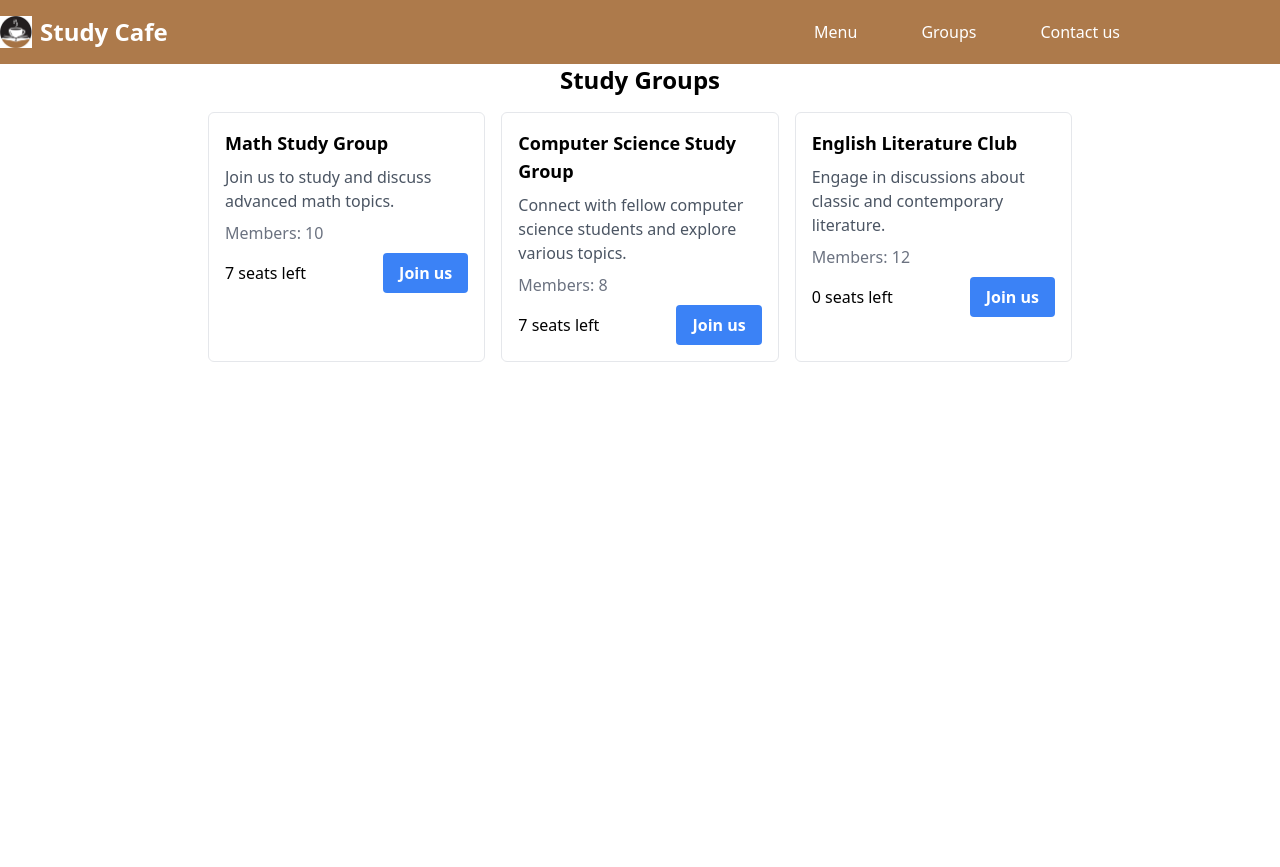
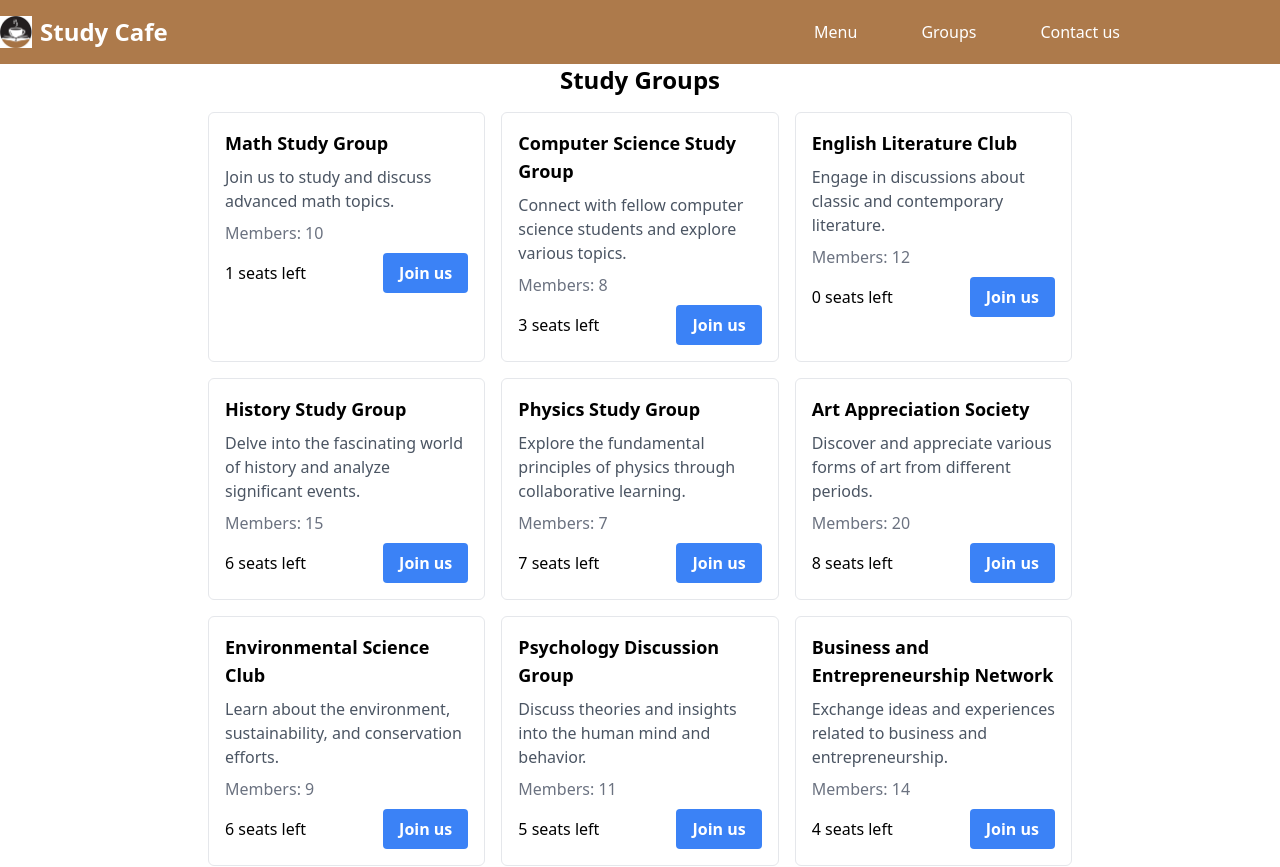
Before and after one commit to csakafeda/StudyCaf-, a React (Create React App) app in the folder app/: page /groups in a window 1280 px wide. Shown: the top 867 px of the page. Before the commit the page ends 800 px from the top, so only its background shows below. Built offline with nearby package versions, Linux system fonts and the light colour scheme.

Commit message:
add more study groups

```diff
--- a/app/src/component/Groups/StudyGroups.js
+++ b/app/src/component/Groups/StudyGroups.js
@@ -3,18 +3,60 @@ export const StudyGroups = [
         id: 1,
         name: 'Math Study Group',
         description: 'Join us to study and discuss advanced math topics.',
-        members: 10,
+        members: 10
     },
     {
         id: 2,
         name: 'Computer Science Study Group',
         description: 'Connect with fellow computer science students and explore various topics.',
-        members: 8,
+        members: 8
     },
     {
         id: 3,
         name: 'English Literature Club',
         description: 'Engage in discussions about classic and contemporary literature.',
-        members: 12,
+        members: 12
     },
+    {
+        id: 4,
+        name: 'History Study Group',
+        description: 'Delve into the fascinating world of history and analyze significant events.',
+        members: 15
+    },
+    {
+        id: 5,
+        name: 'Physics Study Group',
+        description: 'Explore the fundamental principles of physics through collaborative learning.',
+        members: 7
+    },
+    {
+        id: 6,
+        name: 'Art Appreciation Society',
+        description: 'Discover and appreciate various forms of art from different periods.',
+        members: 20
+    },
+    {
+        id: 7,
+        name: 'Environmental Science Club',
+        description: 'Learn about the environment, sustainability, and conservation efforts.',
+        members: 9
+    },
+    {
+        id: 8,
+        name: 'Psychology Discussion Group',
+        description: 'Discuss theories and insights into the human mind and behavior.',
+        members: 11
+    },
+    {
+        id: 9,
+        name: 'Business and Entrepreneurship Network',
+        description: 'Exchange ideas and experiences related to business and entrepreneurship.',
+        members: 14
+    },
+    {
+        id: 10,
+        name: 'Music Theory Study Group',
+        description: 'Dive into the intricacies of music theory and composition.',
+        members: 6
+    }
 ];
```
